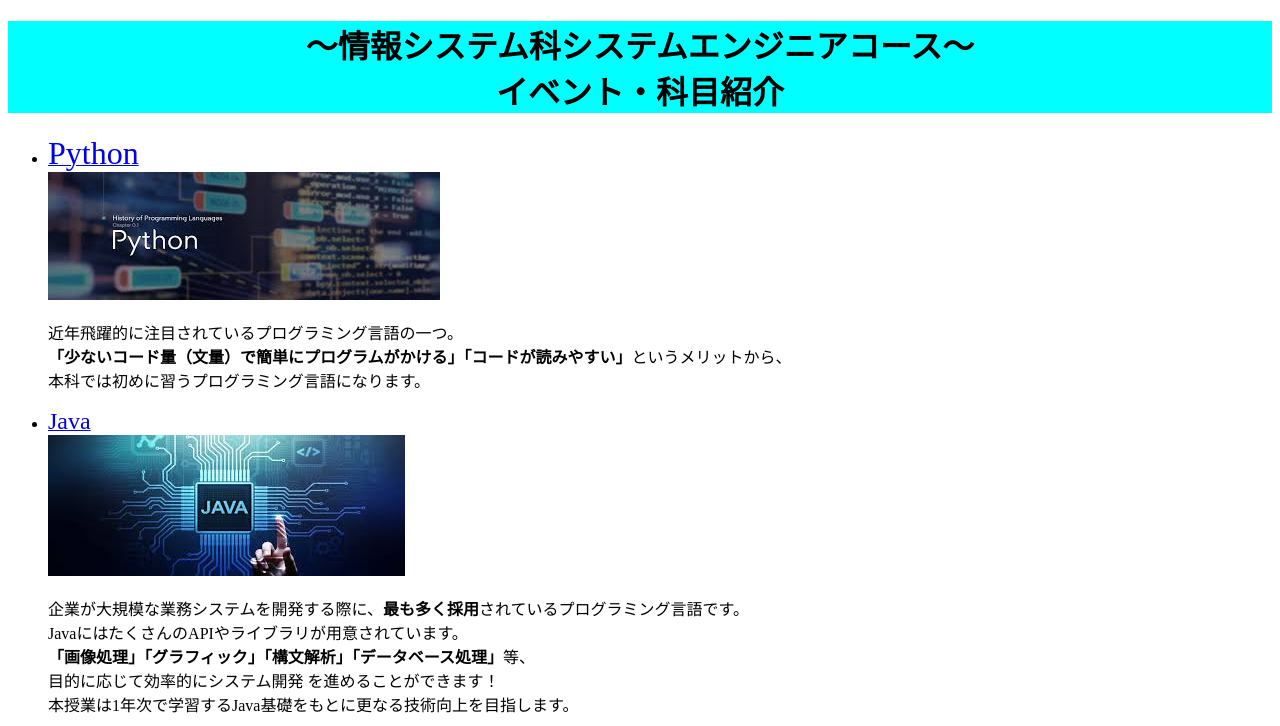
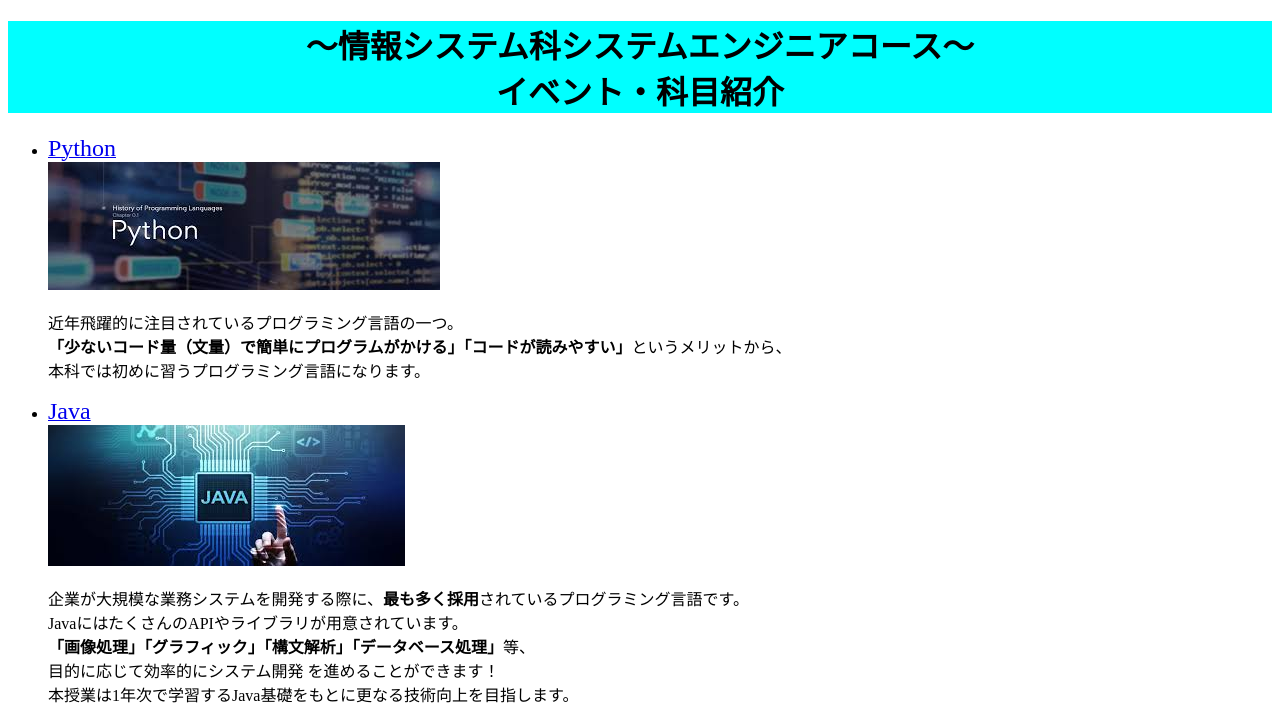
Before and after one commit to ShinyaTanaka46/git_samp, a plain HTML site: page index.html in a window 1280 px wide. Shown: the top 726 px of the page. Drawn offline with Linux system fonts and the light colour scheme.

Commit message:
トップページ再編集版2

```diff
--- a/index.html
+++ b/index.html
@@ -11,7 +11,7 @@
 </header>
 	<nav>
 		<ul>
-            <li><a href="kamoku1.html"><font size = 6%>Python</font></a></li>
+            <li><a href="kamoku1.html"><font size = 5%>Python</font></a></li>
             <img src = "Python.jfif">
             <p>近年飛躍的に注目されているプログラミング言語の一つ。<br>
             <b>「少ないコード量（文量）で簡単にプログラムがかける」「コードが読みやすい」</b>というメリットから、<br>
```
